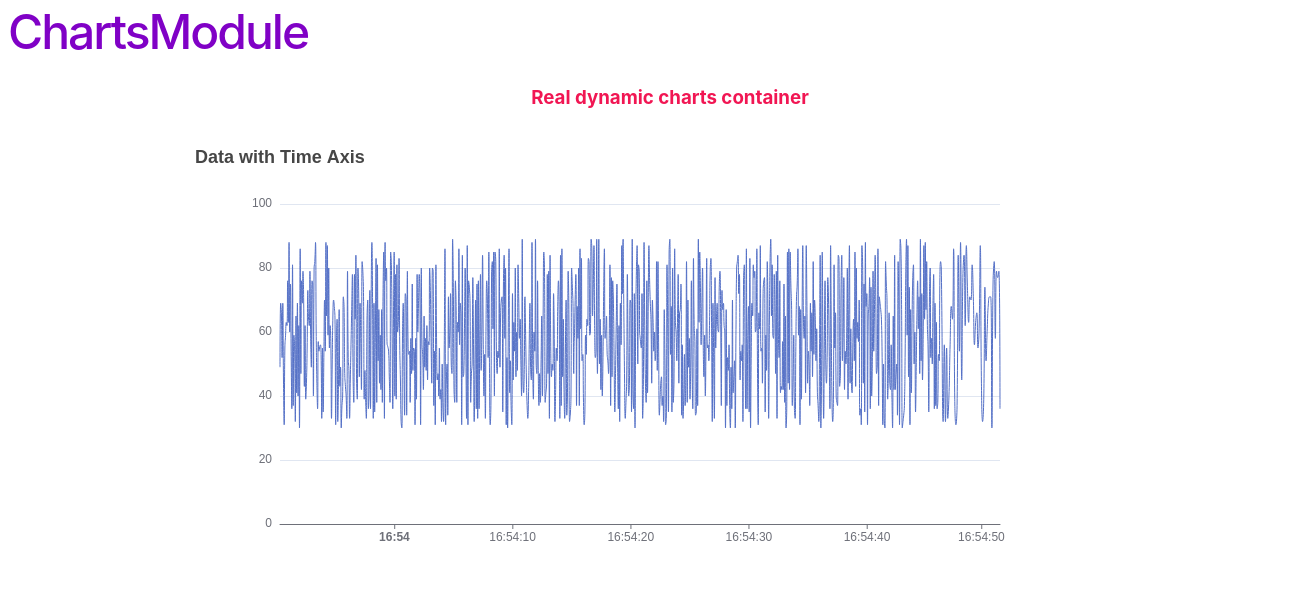
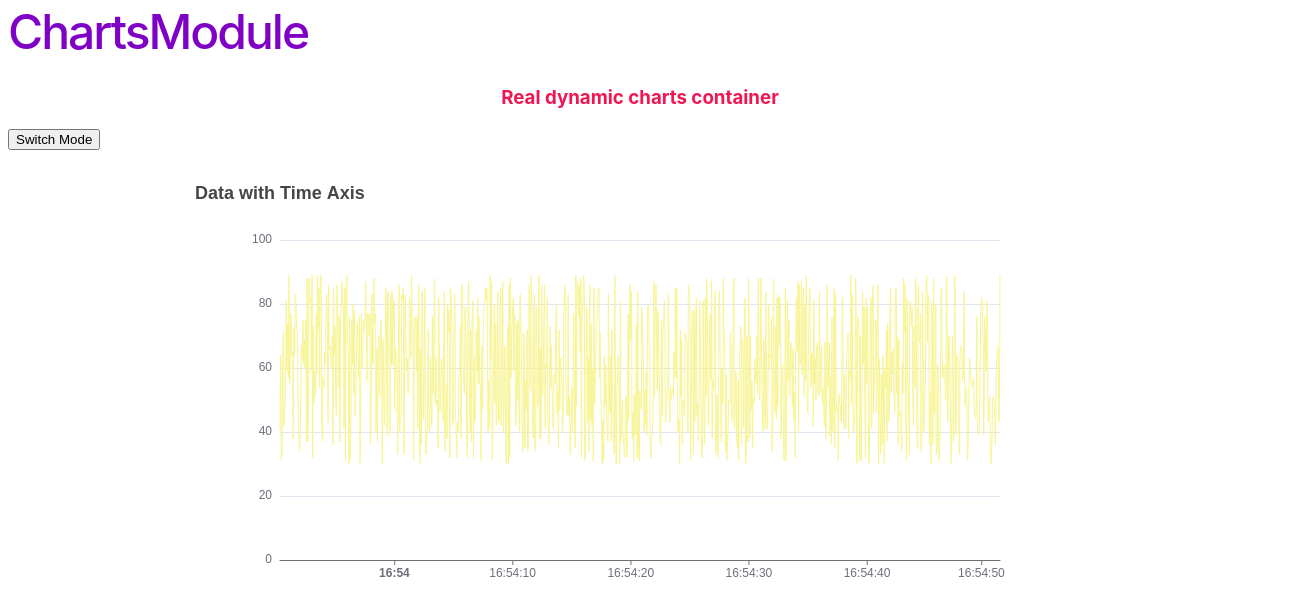
Before and after one commit to xGuix/POCApacheEchart, an Angular app: page / in a window 1280 px wide. Shown: the top 616 px of the page, 1302 px wide, since content can reach past the window. Built offline with nearby package versions, Linux system fonts and the light colour scheme.

Commit message:
Dark theme first step

```diff
--- a/src/app/chart-view/chart-view.component.html
+++ b/src/app/chart-view/chart-view.component.html
@@ -1,2 +1,5 @@
 <h3>Real dynamic charts container</h3>
-<div [id]="chartId" class="chart"></div>
+<button (click)="toggleDarkMode()"> Switch Mode </button>
+<div class="container">
+    <div [id]="chartId" class="chart"></div>
+</div>
--- a/src/app/chart-view/chart-view.component.scss
+++ b/src/app/chart-view/chart-view.component.scss
@@ -1,11 +1,15 @@
-:host{
-    background-color: black;
+$dark-theme-bkg: rgba(41,52,65,1);
+$light-theme-bkg: white;
+
+.container {
+    border-radius: 24px;
 }
 
 .chart{
     max-width: 900px;
     height: 450px;
-    margin: 35px auto;
+    margin: 30px auto;
+    padding: 30px auto;
 }
 
 h3{
@@ -13,6 +17,6 @@ h3{
     display: flex;
     justify-content: center;
     align-items: center;
-    margin: 30px;
+    margin-top: 30px;
     color: oklch(61.42% 0.238 15.34);
 }
--- a/src/app/chart-view/chart-view.component.ts
+++ b/src/app/chart-view/chart-view.component.ts
@@ -1,58 +1,91 @@
-import { AfterViewInit, Component, Input } from '@angular/core';
+import {
+  AfterViewInit,
+  Component,
+  Input,
+  OnChanges,
+  SimpleChanges,
+} from '@angular/core';
 import * as echarts from 'echarts';
 
 @Component({
   selector: 'app-chart-view',
   templateUrl: './chart-view.component.html',
-  styleUrl: './chart-view.component.scss'
+  styleUrls: ['./chart-view.component.scss'],
 })
-export class ChartViewComponent implements AfterViewInit {
+export class ChartViewComponent implements AfterViewInit, OnChanges {
   @Input() chartId!: string;
   data: any[] = [];
+  isDarkMode = false;
+  chart: any;
 
   constructor() {}
 
+  ngOnChanges(changes: SimpleChanges) {
+    if (changes['isDarkMode'] && this.chart) {
+      this.updateBackgroundColor();
+    }
+  }
+
   ngAfterViewInit() {
-    // Initialiser le graphique avec l'élément DOM
-    const chart = echarts.init(document.getElementById(this.chartId));
+    this.chart = echarts.init(document.getElementById(this.chartId));
 
-    //Mettre 600 éléments initiale dans la liste
+    // Initialiser les données du graphique
+    this.initializeChartData();
+    // Afficher le graphique
+    this.renderChart();
+
+    // Mettre à jour les données périodiquement
+    setInterval(() => {
+      this.updateChartData();
+      this.renderChart();
+    }, 100);
+  }
+
+  toggleDarkMode() {
+    this.isDarkMode = !this.isDarkMode;
+    if (this.chart) {
+      this.updateBackgroundColor();
+    }
+  }
+
+  private initializeChartData() {
     const currentTime = new Date();
     const oneMinuteEarlier = new Date(currentTime.getTime() - 60000);
     for (let i = 0; i < 1000; i++) {
-      const date = new Date(oneMinuteEarlier.getTime()+(i*60));
-      this.data.push([
-        date,
-        Math.floor(Math.random() * 60) + 30
-      ]);
+      const date = new Date(oneMinuteEarlier.getTime() + i * 60);
+      this.data.push([date, Math.floor(Math.random() * 60) + 30]);
+    }
   }
 
-    // Afficher le graphique
-    chart.setOption({
+  private renderChart() {
+    this.chart.setOption({
       title: {
-        text: 'Data with Time Axis'
+        text: 'Data with Time Axis',
       },
       tooltip: {
         trigger: 'axis',
         axisPointer: {
-          animation: false
-        }
+          animation: false,
+        },
+        toolbar: true,
       },
       xAxis: {
         type: 'time',
         splitLine: {
-          show: false
-        }
+          show: false,
+        },
       },
       yAxis: {
         type: 'value',
         boundaryGap: [0, '100%'],
         max: 100,
         splitLine: {
-          show: true
-        }
+          show: true,
         },
-      series: [{
+      },
+      color: ['#f7f494'],
+      series: [
+        {
           name: 'Fake Data',
           type: 'line',
           lineStyle: {
@@ -62,27 +95,27 @@ export class ChartViewComponent implements AfterViewInit {
           animation: false,
           showSymbol: false,
           data: this.data,
-      }]
+        },
+      ],
     });
+  }
 
-    // Mettre à jour les données toutes les dixiemes de secondes
-    setInterval(() => {
-      if(this.data.length > 1000){
+  private randomData() {
+    return [new Date(), Math.floor(Math.random() * 60) + 30];
+  }
+
+  private updateChartData() {
+    if (this.data.length > 1000) {
       this.data.shift();
     }
     this.data.push(this.randomData());
-      chart.setOption({
-        series: [{
-          data: this.data
-        }]
-      });
-    }, 100);
   }
 
-  randomData() {
-    return [
-      new Date(),
-      Math.floor(Math.random() * 60) + 30
-    ];
+  public updateBackgroundColor() {
+    if (this.chart) {
+      this.chart.setOption({
+        backgroundColor: this.isDarkMode ? 'rgba(41,52,65,1)' : 'white',
+      });
     }
   }
+}
```
Lines whose indentation alone changed are shown as unchanged.
